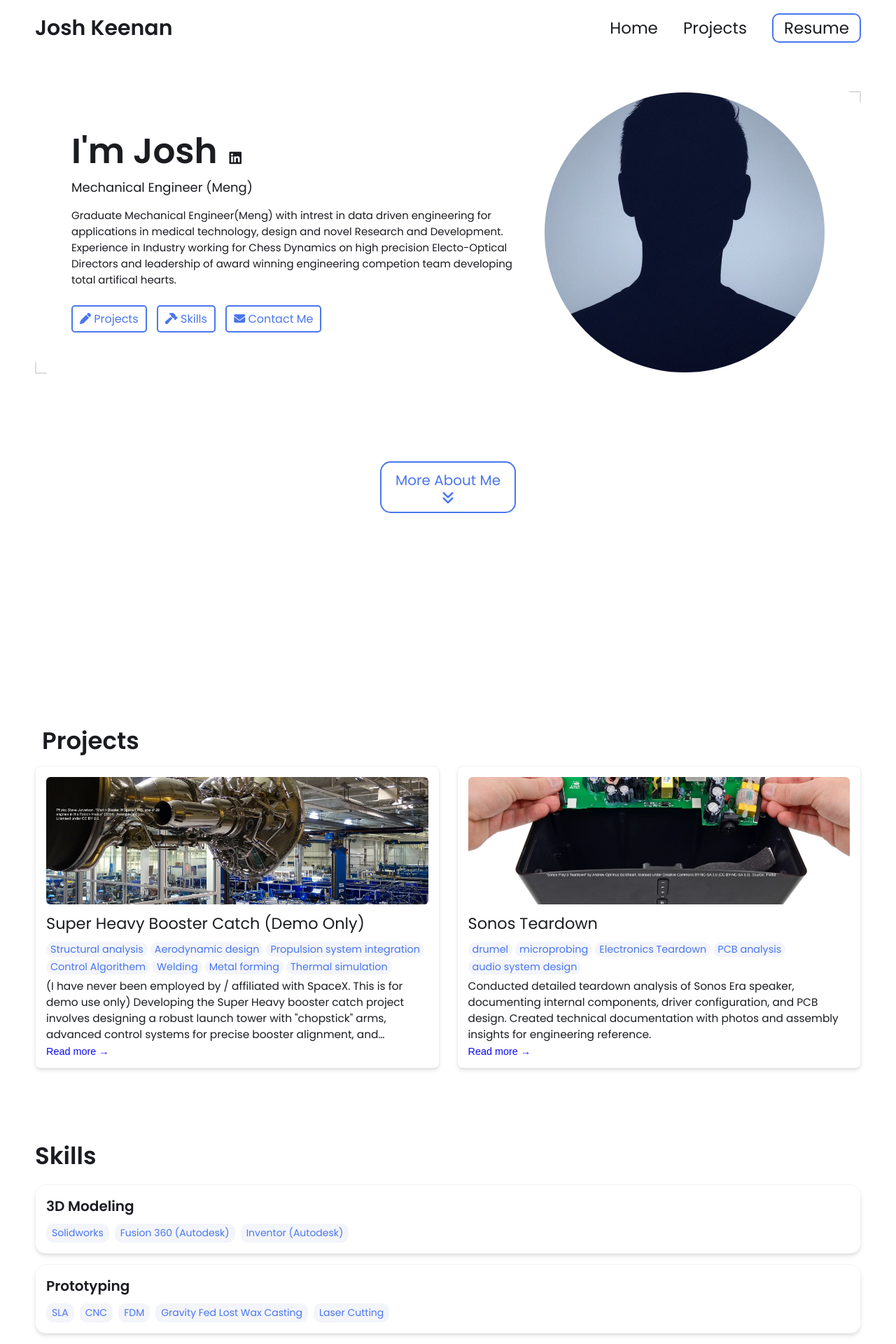
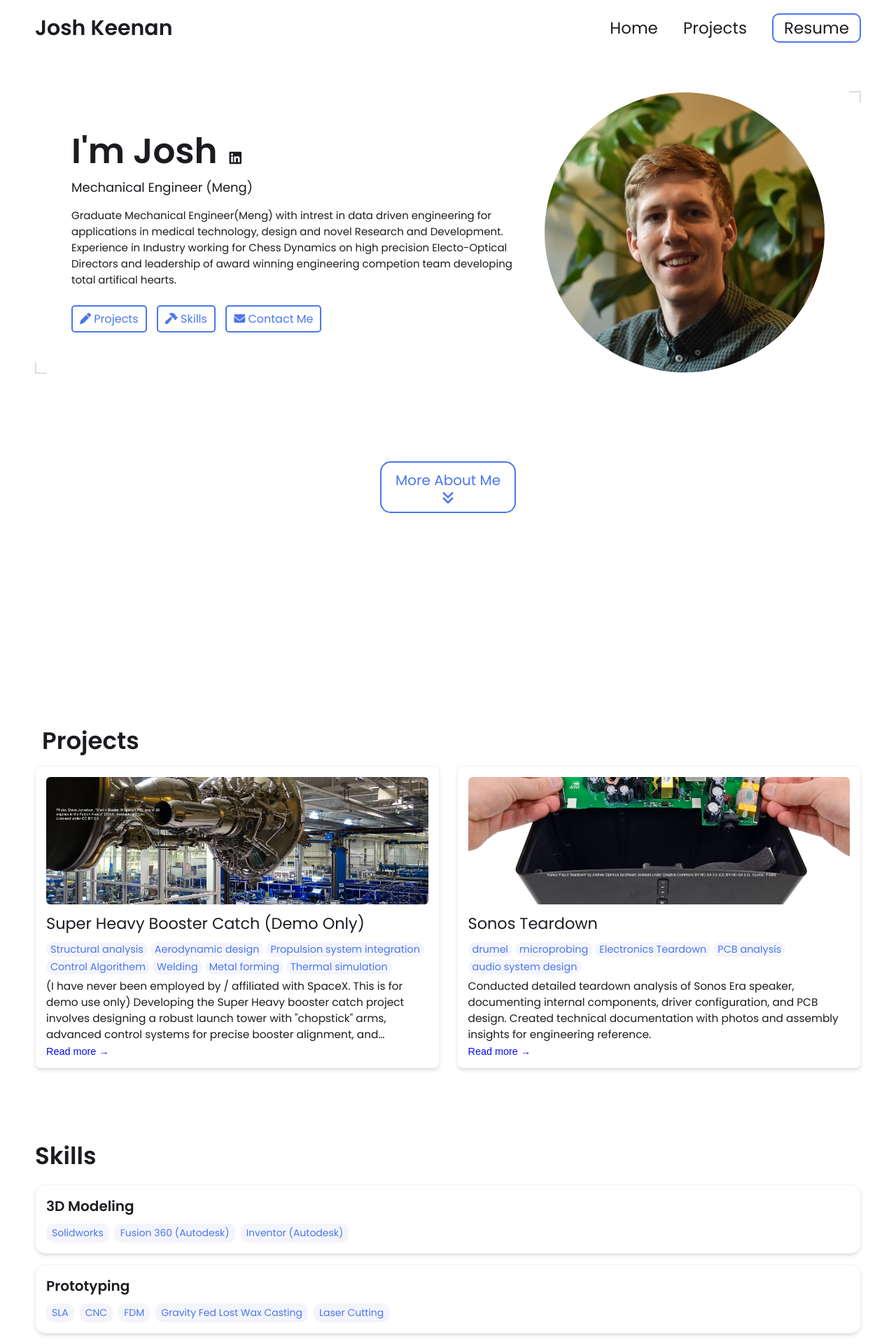
Before and after one commit to JJK3671/JJK3671.github.io, a Jekyll site: the page built from index.html, in a window 1280 px wide. Shown: the top 1920 px of the page at 70% size. Built offline with Jekyll 4.4.1, drawn with Linux system fonts in a browser that asks for light colours.

Commit message:
Update _config.yml

```diff
--- a/_config.yml
+++ b/_config.yml
@@ -18,7 +18,7 @@ description: >- # dont remove this line. this will ignore all new lines until th
   Graduate Mechanical Engineer(Meng) with intrest in data driven engineering for applications in medical technology, design and novel Research and Development. Experience in Industry working for Chess Dynamics on high precision Electo-Optical Directors and leadership of award winning engineering competion team developing total artifical hearts.
 
 # Place your profile image in /assets/images/profile-image/folder and edit the file name
-profile_image: ./assets/images/profile-image/avatar.jpeg
+profile_image: ./assets/images/profile-image/1665507623272.jpeg
 
 
 # Link your resume
```
